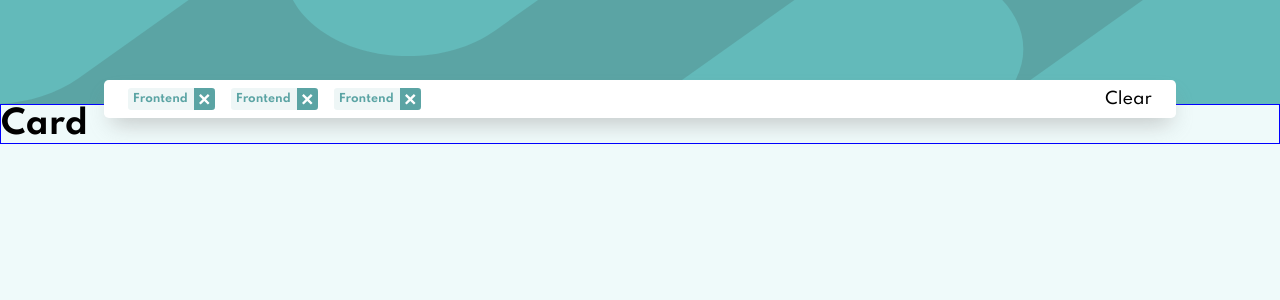
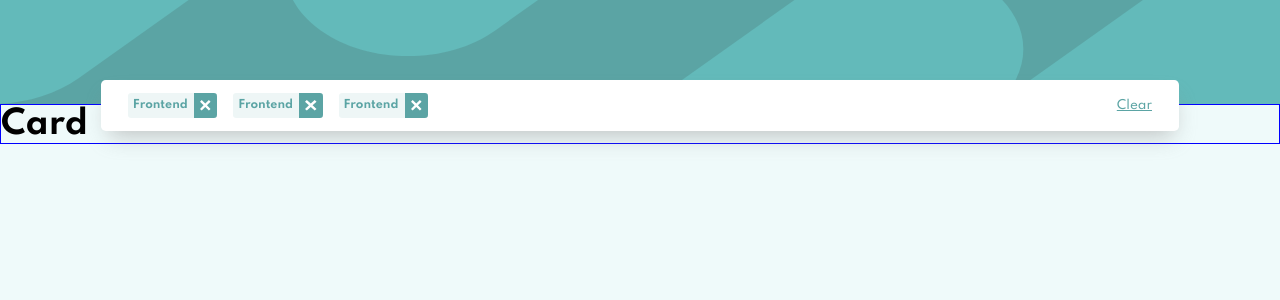
Before and after one commit to Moro-Afriyie/Job-listings-with-filtering, a React (Create React App) app in the folder job-listings-with-filtering/: page / in a window 1280 px wide. Shown: the top 300 px of the page. Built offline with nearby package versions, Linux system fonts and the light colour scheme.

Commit message:
done styling the filter component

```diff
--- a/job-listings-with-filtering/src/styles/Filter.scss
+++ b/job-listings-with-filtering/src/styles/Filter.scss
@@ -12,10 +12,11 @@
   //   box-shadow: -1px 10px 17px -8px rgba(0, 0, 0, 0.45);
   box-shadow: 1px 12px 22px -7px #8c898978;
   border-radius: 0.3rem;
-  padding: 0.5rem 1.5rem;
+  padding: 0.8rem 1.7rem;
   display: flex;
   align-items: center;
   justify-content: space-between;
+  color: $DesaturatedDarkCyan;
 
   .filter__container {
     display: flex;
@@ -26,19 +27,18 @@
       align-items: center;
       justify-content: center;
       background-color: $FilterTablets;
-      color: $DesaturatedDarkCyan;
       border-radius: 0.2rem;
       gap: 0.2rem;
       p {
         font-size: 11px;
         font-weight: 700;
-        padding: 0.27rem 0.2rem 0.27rem 0.3rem;
+        padding: 0.35rem 0.2rem 0.35rem 0.3rem;
       }
       .close {
-        width: 1.3rem;
+        width: 1.45rem;
         display: grid;
         place-content: center;
-        height: 1.4rem;
+        height: 1.6rem;
         background-color: $DesaturatedDarkCyan;
         border-top-right-radius: 0.2rem;
         border-bottom-right-radius: 0.2rem;
@@ -52,4 +52,8 @@
       }
     }
   }
+  .clear {
+    text-decoration: underline;
+    font-size: 12px;
+  }
 }
```
